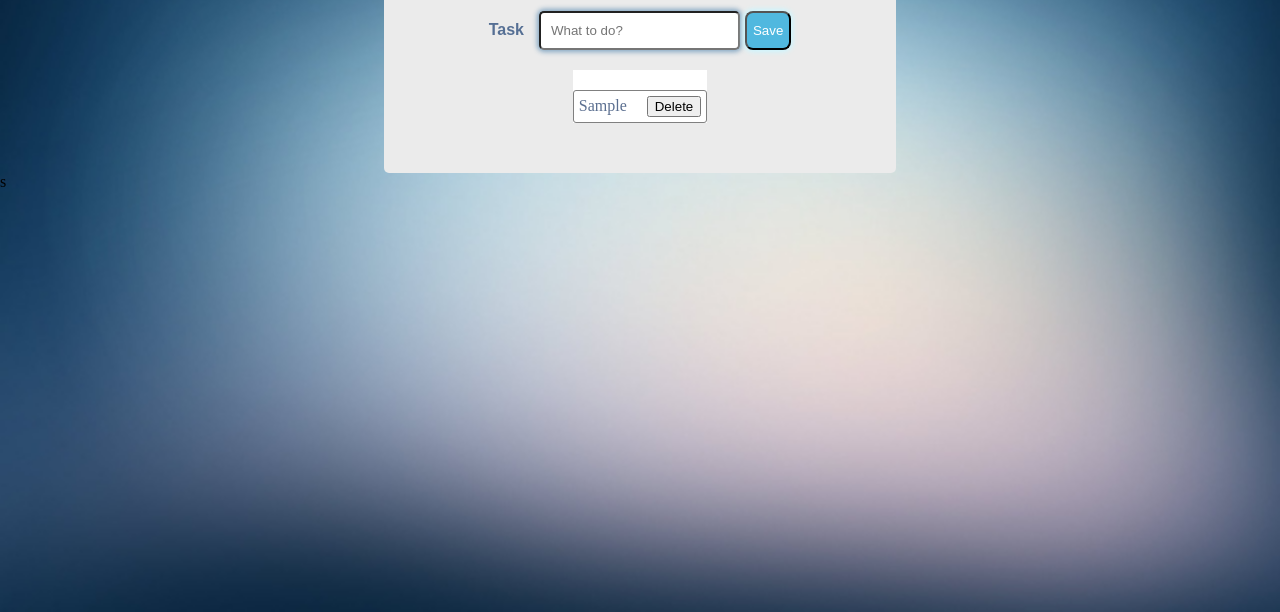
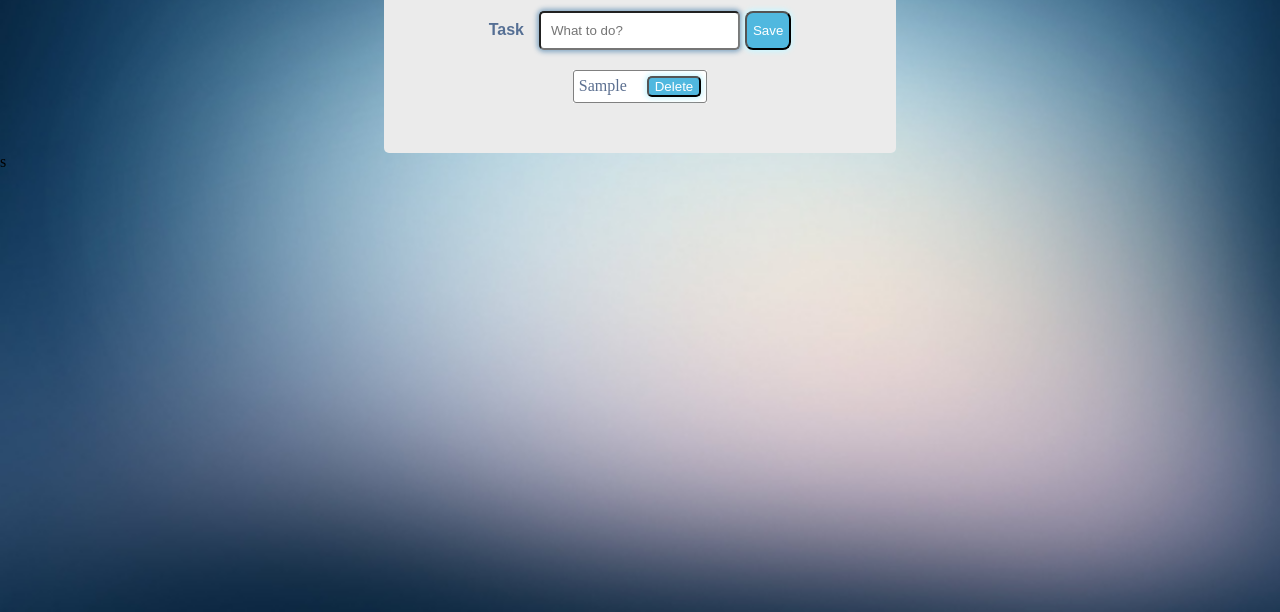
Before and after one commit to stronge-omsk/ToDoList, a plain HTML site: page index.html in a window 1280 px wide. Both pictures are taken after typing "Sample" into the empty fields and a click on the button "Save". Shown: the part 188-800 px from the top of the page. Drawn offline with Linux system fonts and the light colour scheme.

Commit message:
fixed css

```diff
--- a/style.css
+++ b/style.css
@@ -23,19 +23,25 @@ body {
 .todo-list {
   display: flex;
   flex-direction: column;
-  margin-top: 20px;
+  /* margin-top: 20px; */
   background-color: white;
 
 }
 
 .todo-button-delete {
   margin-left: 20px;
+  background-color: #50b8df;
+  box-shadow: 0 0 5px 2px #ccf6ff;
+  color: white;
+  border-radius: 5px;
+  /* background-image: url(image/basket.png) */
+  /* src: url(image/basket.png); */
 }
 
 .todo-item {
   display: flex;
   align-items: center;
-  margin-top: 20px;
+  /* margin-top: 20px; */
   border: 0.5px solid gray;
   padding: 5px;
   border-radius: 3px;
@@ -44,8 +50,10 @@ body {
 
 .qwe {
   display: flex;
+  margin-bottom: 20px;
+}
 
-}
+
 
 #Btn {
   margin-left: 5px;
```
Also changed, not shown: image/basket.png (added).
